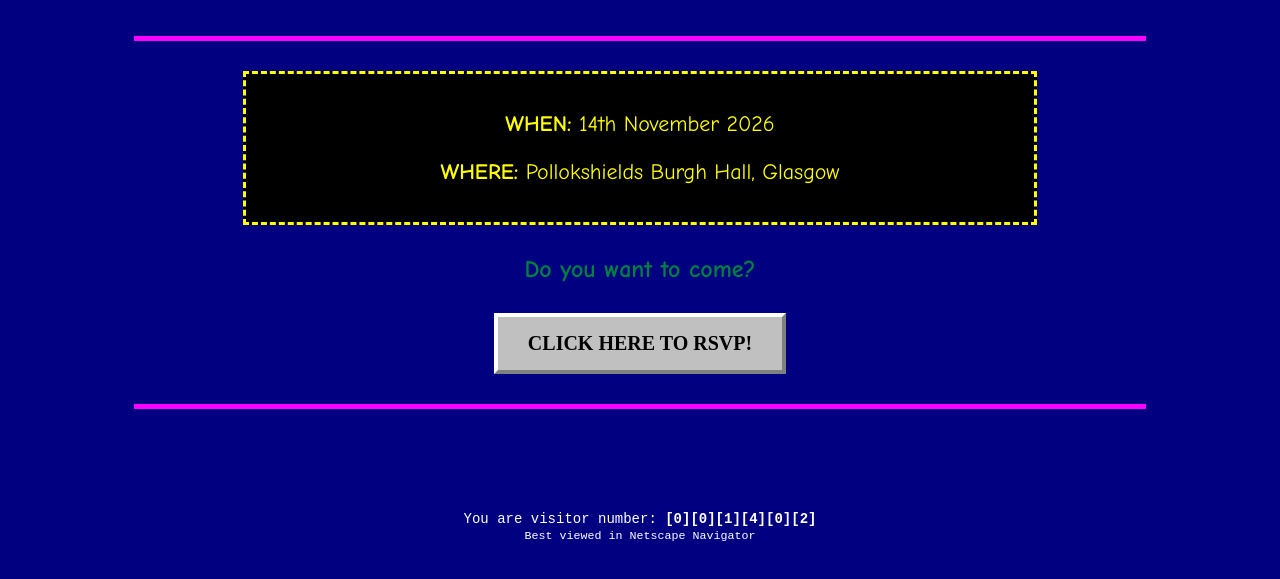
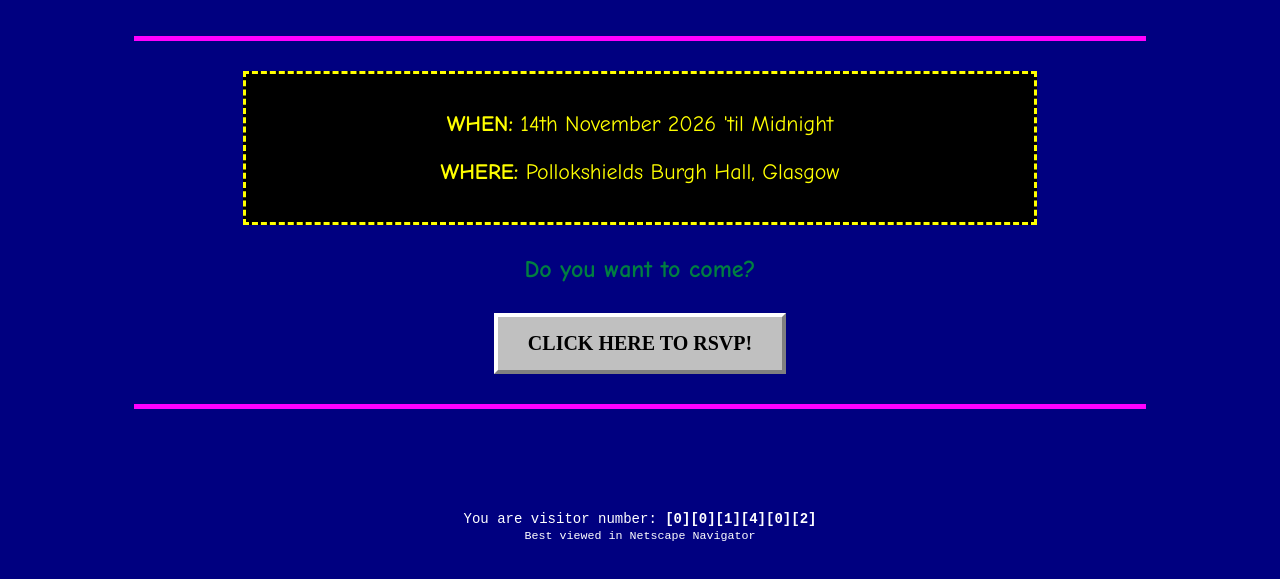
Before and after one commit to ryan-mchenry/wedding-website, a plain HTML site: page index.html in a window 1280 px wide. Shown: the part 95-674 px from the top of the page. Drawn offline with Linux system fonts and the light colour scheme.

Commit message:
Update event time description in index.html

```diff
--- a/index.html
+++ b/index.html
@@ -90,7 +90,7 @@
     <hr>
 
     <div class="venue-info">
-        <p><strong>WHEN:</strong> 14th November 2026</p>
+        <p><strong>WHEN:</strong> 14th November 2026 'til Midnight</p>
         <p><strong>WHERE:</strong> Pollokshields Burgh Hall, Glasgow</p>
     </div>
 
```
